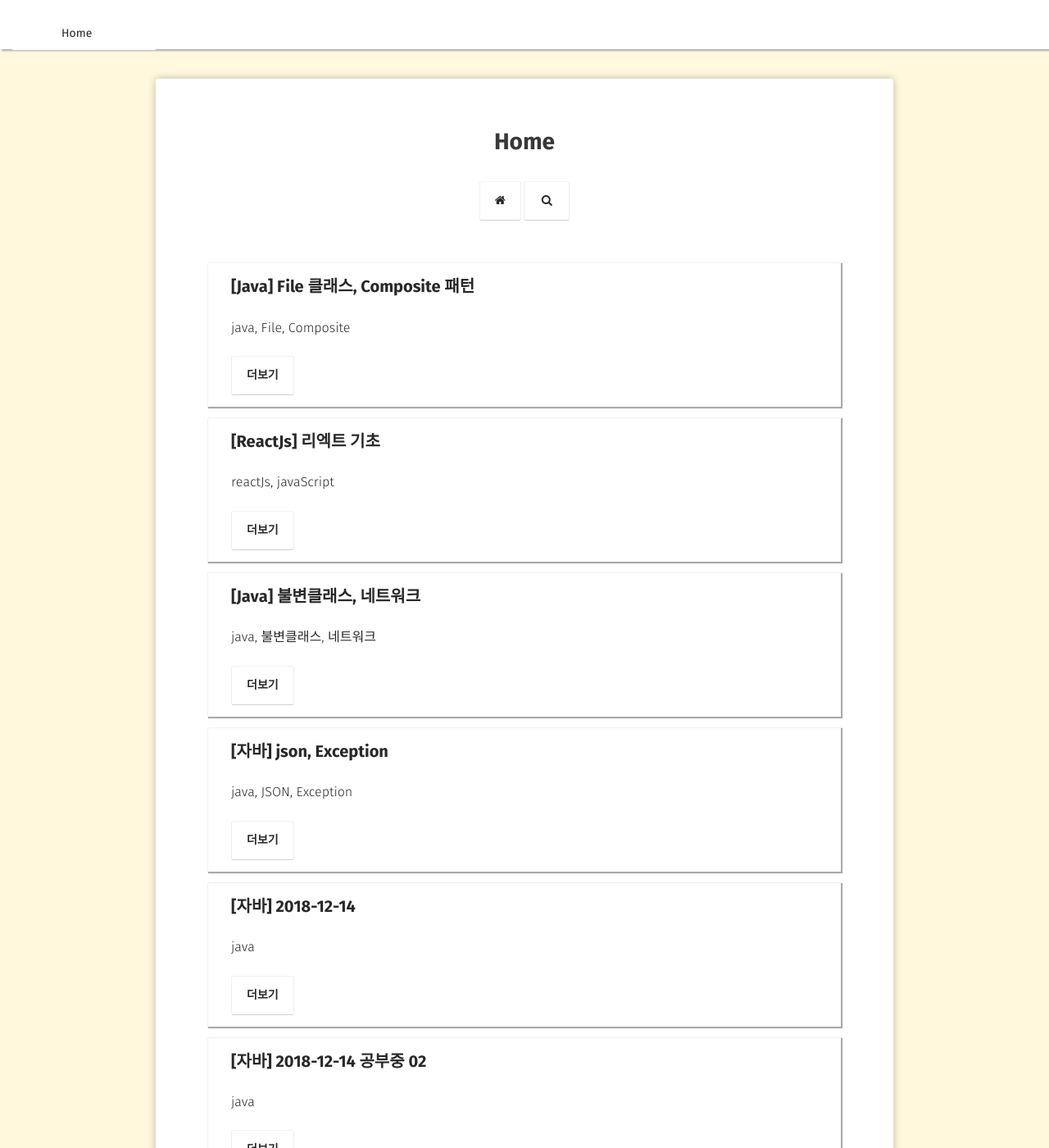
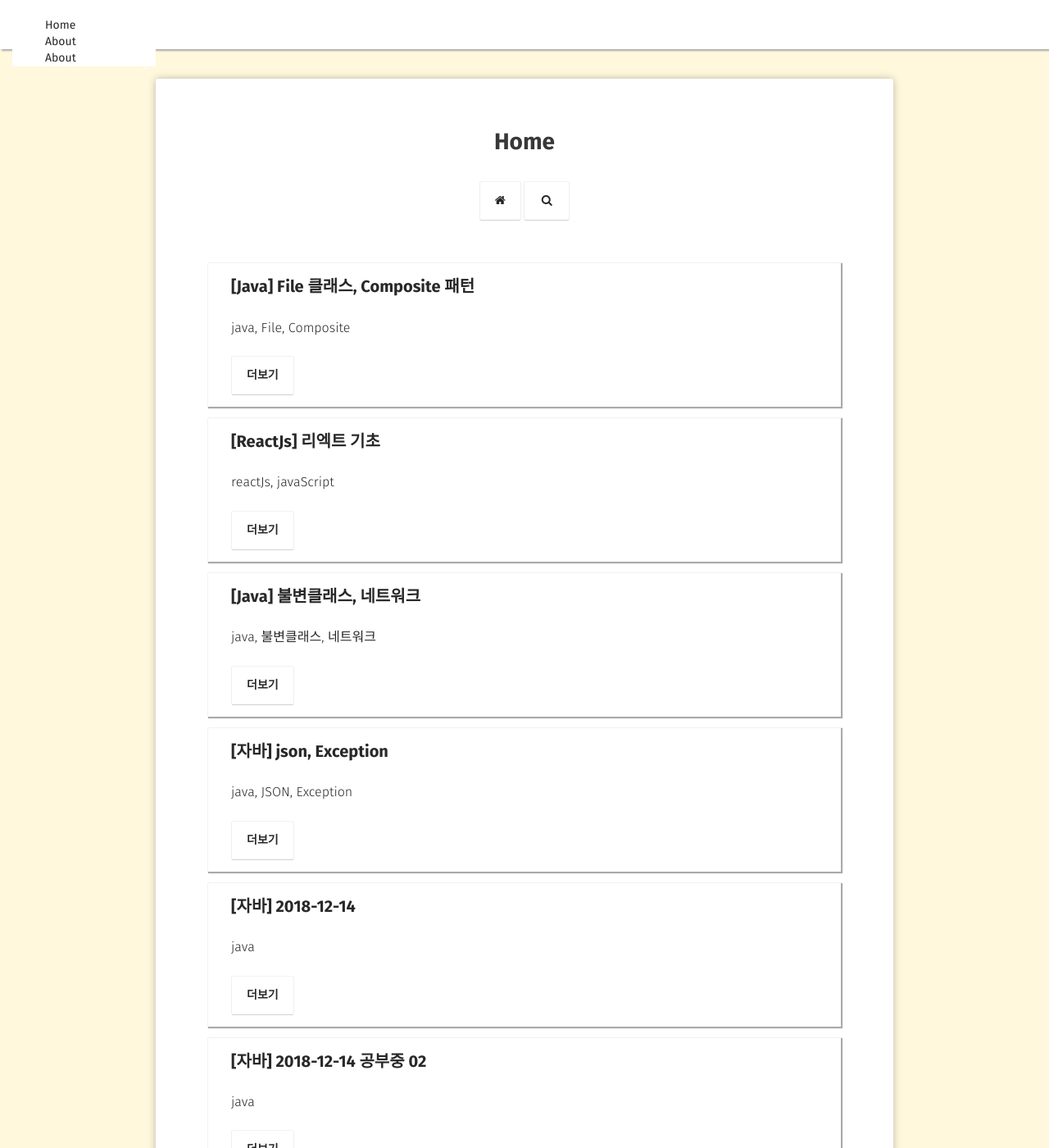
Before and after one commit to choiwono/choiwono.github.io, a Jekyll site: the page built from index.html, in a window 1280 px wide and 1400 px high. Shown: the whole window at 82% size. Built offline with Jekyll 4.4.1, drawn with Linux system fonts in a browser that asks for light colours; some web fonts are replaced.

Commit message:
update_blog_UI_2018_12_21
UI NAVBAR 변경중

```diff
--- a/_includes/nav.html
+++ b/_includes/nav.html
@@ -3,6 +3,11 @@
 		<ul>
             <li>
                 <a href="{{ site.url }}/">Home</a>
+                <a href="{{ site.url }}/about">About</a>
+                <a href="{{ site.url }}/posts">About</a>
             </li>
-		</ul><!-- /.dl-menu -->
+        </ul><!-- /.dl-menu -->
+        <ul style="float:right; width:500px;">
+
+        </ul>
 	</nav><!-- /.dl-menuwrapper -->
--- a/_sass/nav.scss
+++ b/_sass/nav.scss
@@ -86,7 +86,7 @@
 		a {
 			display: block;
 			position: relative;
-			padding: 10px 20px;
+			//padding: 10px 20px;
 			@include font-rem(14);
 			line-height: 20px;
 			font-weight: 400;
```
